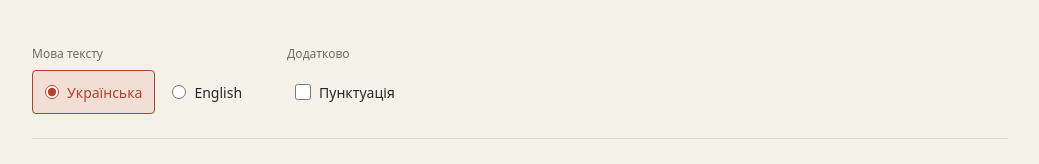
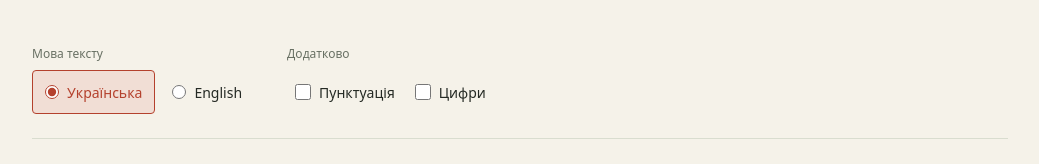
Before and after one commit to Nicholas-Nak/klava, a React (Vite) app: page / in a window 1280 px wide. Shown: the part 123-287 px from the top of the page, without its empty margins (120-1159 px from the left). Built offline with nearby package versions, Linux system fonts and the light colour scheme; a web font is replaced by a local one.

Commit message:
feat: include numbers in generated text

```diff
--- a/src/components/TextControls.tsx
+++ b/src/components/TextControls.tsx
@@ -49,6 +49,16 @@ export function TextControls({ options, onChange }: TextControlsProps) {
             />
             Пунктуація
           </label>
+          <label className={styles.toggle}>
+            <input
+              type="checkbox"
+              checked={options.numbers}
+              onChange={(event) =>
+                onChange({ ...options, numbers: event.currentTarget.checked })
+              }
+            />
+            Цифри
+          </label>
         </div>
       </fieldset>
     </div>
```
Also changed, not shown: 1 other file (tests, documents, lock files or other folders).
